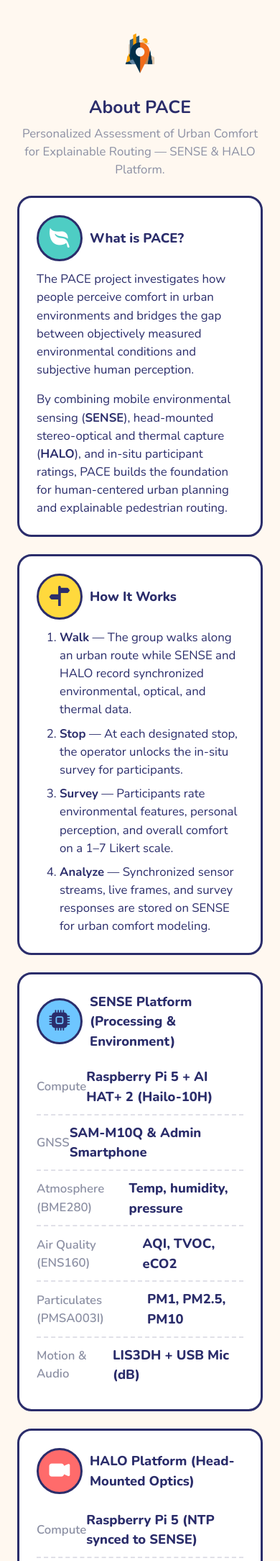
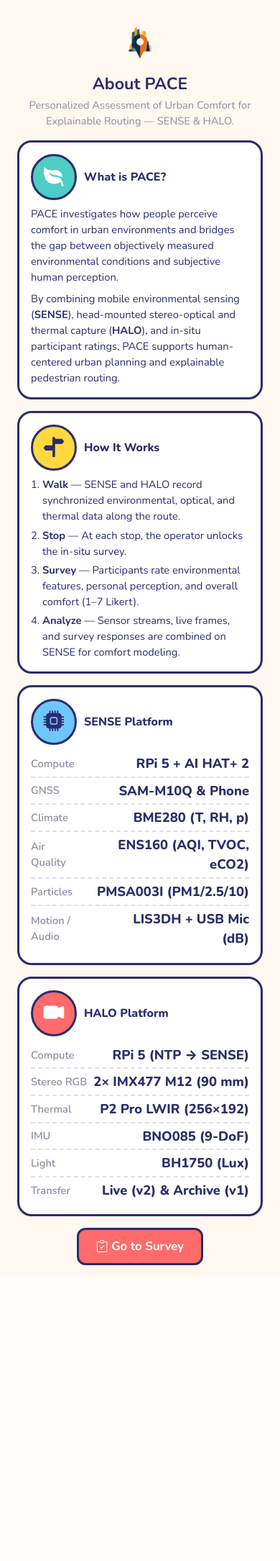
Before and after one commit to severinbro/pace-routing, a Django app: page /about/ in a window 390 px wide. Shown: the part 77-2246 px from the top of the page at 72% size. After the commit the page ends 1851 px from the top, so only its background shows below. Run offline with Django 5.2, Linux system fonts and the light colour scheme; some libraries are stand-ins or nearby versions.

Commit message:
Reorder navbar icons and make About page mobile-friendly

```diff
--- a/templates/base.html
+++ b/templates/base.html
@@ -18,6 +18,10 @@
     <nav class="navbar navbar-expand fixed-top pace-navbar">
         <div class="navbar-nav w-100 d-flex flex-row">
 
+            <a class="nav-item nav-link {% if request.resolver_match.url_name == 'about' %}active{% endif %}" href="{% url 'about' %}" title="About">
+                <i class="bi bi-info-circle"></i>
+            </a>
+
             {% if request.user.is_authenticated and request.user.is_staff %}
                 <a class="nav-item nav-link pace-nav-section {% if request.resolver_match.url_name == 'sense_home' %}active{% endif %}" href="{% url 'sense_home' %}">
                     <i class="bi bi-cpu"></i> <span>SENSE</span>
@@ -27,11 +31,7 @@
                 </a>
             {% endif %}
 
-            <a class="nav-item nav-link {% if request.resolver_match.url_name == 'about' %}active{% endif %}" href="{% url 'about' %}">
-                <i class="bi bi-info-circle"></i>
-            </a>
-
-            <a class="nav-item nav-link {% if request.resolver_match.url_name == 'surveys_tab' %}active{% endif %}" href="{% url 'surveys_tab' %}">
+            <a class="nav-item nav-link {% if request.resolver_match.url_name == 'surveys_tab' %}active{% endif %}" href="{% url 'surveys_tab' %}" title="Survey">
                 <i class="bi bi-clipboard-check"></i>
             </a>
 
--- a/templates/data_cube/about.html
+++ b/templates/data_cube/about.html
@@ -2,82 +2,86 @@
 {% load static %}
 
 {% block content %}
-<div class="container py-4">
-    <div class="text-center mb-4">
-        <img src="{% static 'img/logo_nobg.png' %}" alt="PACE Logo" class="mb-3" style="max-height: 76px; width: auto;">
-        <h2 class="fw-bold">About PACE</h2>
-        <p class="text-muted mb-0">Personalized Assessment of Urban Comfort for Explainable Routing — SENSE &amp; HALO Platform.</p>
+<div class="container py-3 py-md-4">
+    <div class="text-center mb-3 mb-md-4">
+        <img src="{% static 'img/logo_nobg.png' %}" alt="PACE Logo" class="mb-2" style="max-height: 60px; width: auto;">
+        <h2 class="fw-bold h3 mb-1">About PACE</h2>
+        <p class="text-muted small mb-0">Personalized Assessment of Urban Comfort for Explainable Routing &mdash; SENSE &amp; HALO.</p>
     </div>
 
-    <div class="pace-card p-4 mb-4">
-        <div class="pace-section-title">
+    <div class="pace-card p-3 p-md-4 mb-3">
+        <div class="pace-section-title fs-6 mb-2">
             <div class="pace-icon-tile pace-icon-tile-mint"><i class="bi bi-leaf-fill"></i></div>
             What is PACE?
         </div>
-        <p>
-            The PACE project investigates how people perceive comfort in urban environments and bridges the gap between
+        <p class="small mb-2">
+            PACE investigates how people perceive comfort in urban environments and bridges the gap between
             objectively measured environmental conditions and subjective human perception.
         </p>
-        <p class="mb-0">
+        <p class="small mb-0">
             By combining mobile environmental sensing (<strong>SENSE</strong>), head-mounted stereo-optical and thermal
-            capture (<strong>HALO</strong>), and in-situ participant ratings, PACE builds the foundation for
-            human-centered urban planning and explainable pedestrian routing.
+            capture (<strong>HALO</strong>), and in-situ participant ratings, PACE supports human-centered urban planning
+            and explainable pedestrian routing.
         </p>
     </div>
 
-    <div class="pace-card p-4 mb-4">
-        <div class="pace-section-title">
+    <div class="pace-card p-3 p-md-4 mb-3">
+        <div class="pace-section-title fs-6 mb-2">
             <div class="pace-icon-tile pace-icon-tile-sun"><i class="bi bi-signpost-split-fill"></i></div>
             How It Works
         </div>
-        <ol class="mb-0">
-            <li class="mb-2"><strong>Walk</strong> &mdash; The group walks along an urban route while SENSE and HALO record synchronized environmental, optical, and thermal data.</li>
-            <li class="mb-2"><strong>Stop</strong> &mdash; At each designated stop, the operator unlocks the in-situ survey for participants.</li>
-            <li class="mb-2"><strong>Survey</strong> &mdash; Participants rate environmental features, personal perception, and overall comfort on a 1&ndash;7 Likert scale.</li>
-            <li class="mb-0"><strong>Analyze</strong> &mdash; Synchronized sensor streams, live frames, and survey responses are stored on SENSE for urban comfort modeling.</li>
+        <ol class="small ps-3 mb-0">
+            <li class="mb-1"><strong>Walk</strong> &mdash; SENSE and HALO record synchronized environmental, optical, and thermal data along the route.</li>
+            <li class="mb-1"><strong>Stop</strong> &mdash; At each stop, the operator unlocks the in-situ survey.</li>
+            <li class="mb-1"><strong>Survey</strong> &mdash; Participants rate environmental features, personal perception, and overall comfort (1&ndash;7 Likert).</li>
+            <li class="mb-0"><strong>Analyze</strong> &mdash; Sensor streams, live frames, and survey responses are combined on SENSE for comfort modeling.</li>
         </ol>
     </div>
 
-    <div class="row g-4 mb-4">
-        <div class="col-lg-6">
-            <div class="pace-card p-4 h-100">
-                <div class="pace-section-title">
+    <div class="row g-3 mb-3 mb-md-4">
+        <div class="col-12 col-md-6">
+            <div class="pace-card p-3 h-100">
+                <div class="pace-section-title fs-6 mb-2">
                     <div class="pace-icon-tile pace-icon-tile-sky"><i class="bi bi-cpu-fill"></i></div>
-                    SENSE Platform (Processing &amp; Environment)
+                    SENSE Platform
                 </div>
-                <div class="pace-data-row"><span class="label">Compute</span><span class="value">Raspberry Pi 5 + AI HAT+ 2 (Hailo-10H)</span></div>
-                <div class="pace-data-row"><span class="label">GNSS</span><span class="value">SAM-M10Q &amp; Admin Smartphone</span></div>
-                <div class="pace-data-row"><span class="label">Atmosphere (BME280)</span><span class="value">Temp, humidity, pressure</span></div>
-                <div class="pace-data-row"><span class="label">Air Quality (ENS160)</span><span class="value">AQI, TVOC, eCO2</span></div>
-                <div class="pace-data-row"><span class="label">Particulates (PMSA003I)</span><span class="value">PM1, PM2.5, PM10</span></div>
-                <div class="pace-data-row"><span class="label">Motion &amp; Audio</span><span class="value">LIS3DH + USB Mic (dB)</span></div>
+                <div class="small">
+                    <div class="pace-data-row py-1 d-flex justify-content-between gap-2"><span class="label text-muted">Compute</span><span class="value text-end">RPi 5 + AI HAT+ 2</span></div>
+                    <div class="pace-data-row py-1 d-flex justify-content-between gap-2"><span class="label text-muted">GNSS</span><span class="value text-end">SAM-M10Q &amp; Phone</span></div>
+                    <div class="pace-data-row py-1 d-flex justify-content-between gap-2"><span class="label text-muted">Climate</span><span class="value text-end">BME280 (T, RH, p)</span></div>
+                    <div class="pace-data-row py-1 d-flex justify-content-between gap-2"><span class="label text-muted">Air Quality</span><span class="value text-end">ENS160 (AQI, TVOC, eCO2)</span></div>
+                    <div class="pace-data-row py-1 d-flex justify-content-between gap-2"><span class="label text-muted">Particles</span><span class="value text-end">PMSA003I (PM1/2.5/10)</span></div>
+                    <div class="pace-data-row py-1 d-flex justify-content-between gap-2"><span class="label text-muted">Motion / Audio</span><span class="value text-end">LIS3DH + USB Mic (dB)</span></div>
+                </div>
             </div>
         </div>
-        <div class="col-lg-6">
-            <div class="pace-card p-4 h-100">
-                <div class="pace-section-title">
+        <div class="col-12 col-md-6">
+            <div class="pace-card p-3 h-100">
+                <div class="pace-section-title fs-6 mb-2">
                     <div class="pace-icon-tile pace-icon-tile-coral"><i class="bi bi-camera-video-fill"></i></div>
-                    HALO Platform (Head-Mounted Optics)
+                    HALO Platform
                 </div>
-                <div class="pace-data-row"><span class="label">Compute</span><span class="value">Raspberry Pi 5 (NTP synced to SENSE)</span></div>
-                <div class="pace-data-row"><span class="label">Stereo RGB</span><span class="value">2&times; IMX477 M12 (90 mm baseline, rpi.sync)</span></div>
-                <div class="pace-data-row"><span class="label">Thermal (LWIR)</span><span class="value">Thermal Master P2 Pro (256&times;192)</span></div>
-                <div class="pace-data-row"><span class="label">Orientation (BNO085)</span><span class="value">9-DoF IMU (quaternions &amp; gravity)</span></div>
-                <div class="pace-data-row"><span class="label">Ambient Light (BH1750)</span><span class="value">Illuminance (lux)</span></div>
-                <div class="pace-data-row"><span class="label">Data Exchange</span><span class="value">Live frames (v2) &amp; full archive (v1) via TLS</span></div>
+                <div class="small">
+                    <div class="pace-data-row py-1 d-flex justify-content-between gap-2"><span class="label text-muted">Compute</span><span class="value text-end">RPi 5 (NTP &rarr; SENSE)</span></div>
+                    <div class="pace-data-row py-1 d-flex justify-content-between gap-2"><span class="label text-muted">Stereo RGB</span><span class="value text-end">2&times; IMX477 M12 (90 mm)</span></div>
+                    <div class="pace-data-row py-1 d-flex justify-content-between gap-2"><span class="label text-muted">Thermal</span><span class="value text-end">P2 Pro LWIR (256&times;192)</span></div>
+                    <div class="pace-data-row py-1 d-flex justify-content-between gap-2"><span class="label text-muted">IMU</span><span class="value text-end">BNO085 (9-DoF)</span></div>
+                    <div class="pace-data-row py-1 d-flex justify-content-between gap-2"><span class="label text-muted">Light</span><span class="value text-end">BH1750 (Lux)</span></div>
+                    <div class="pace-data-row py-1 d-flex justify-content-between gap-2"><span class="label text-muted">Transfer</span><span class="value text-end">Live (v2) &amp; Archive (v1)</span></div>
+                </div>
             </div>
         </div>
     </div>
 
     <div class="d-flex justify-content-center gap-2 flex-wrap">
-        <a href="{% url 'surveys_tab' %}" class="btn btn-pace-primary btn-lg px-4">
+        <a href="{% url 'surveys_tab' %}" class="btn btn-pace-primary px-4">
             <i class="bi bi-clipboard-check"></i> Go to Survey
         </a>
         {% if request.user.is_authenticated and request.user.is_staff %}
-        <a href="{% url 'sense_home' %}" class="btn btn-pace-mint btn-lg px-4">
+        <a href="{% url 'sense_home' %}" class="btn btn-pace-mint px-4">
             <i class="bi bi-cpu"></i> SENSE
         </a>
-        <a href="{% url 'halo_home' %}" class="btn btn-outline-dark btn-lg px-4">
+        <a href="{% url 'halo_home' %}" class="btn btn-outline-dark px-4">
             <i class="bi bi-camera-video"></i> HALO
         </a>
         {% endif %}
```
